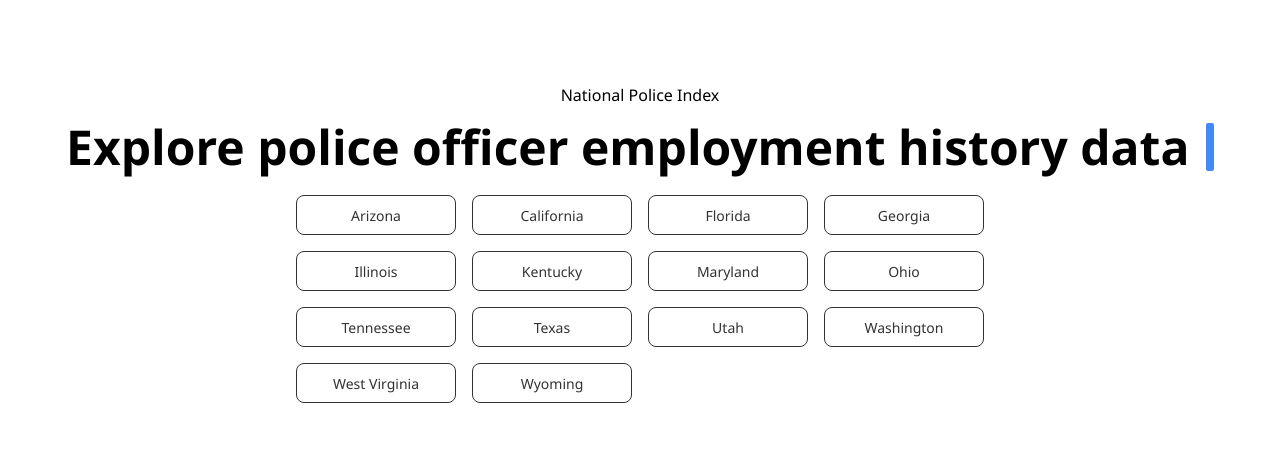
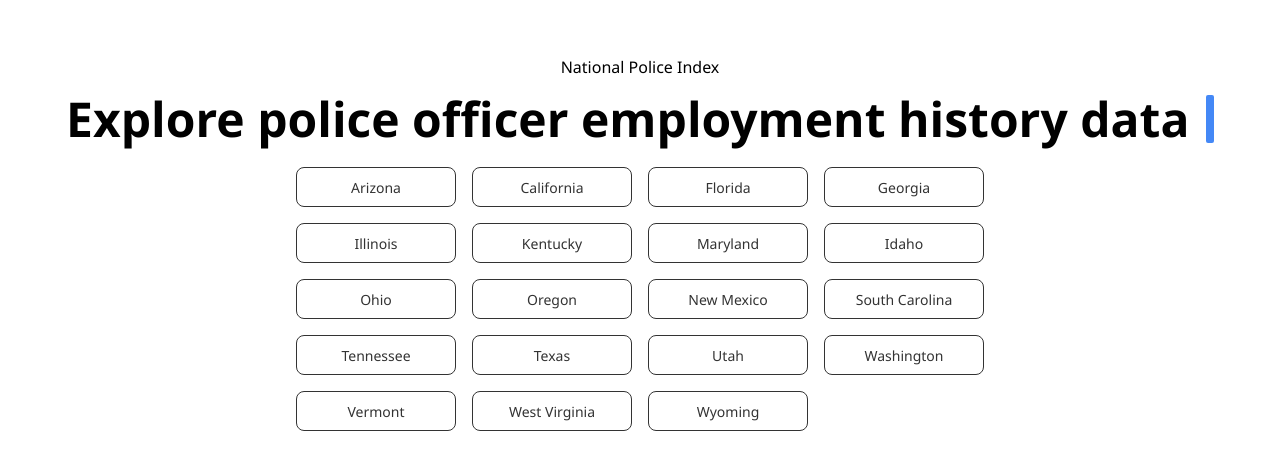
Before and after one commit to ayyubibrahimi/us-post-front-end, a Next.js app in the folder web/: page / in a window 1280 px wide. Shown: the part 157-626 px from the top of the page. Built offline with nearby package versions, Linux system fonts and the light colour scheme.

Commit message:
added addtl states

```diff
--- a/web/components/LandingPage/LandingScreen.tsx
+++ b/web/components/LandingPage/LandingScreen.tsx
@@ -27,9 +27,11 @@
   const states = [
     "Arizona", 'California', "Florida",
     "Georgia", "Illinois", "Kentucky",
-     "Maryland", "Ohio", "Tennessee",
-     "Texas", "Utah", "Washington",
+     "Maryland", "Idaho", "Ohio", "Oregon", "New Mexico", "South Carolina", "Tennessee",
+     "Texas", "Utah", "Washington", "Vermont",
      "West Virginia", "Wyoming"
+
+
 
   ];
 
```
